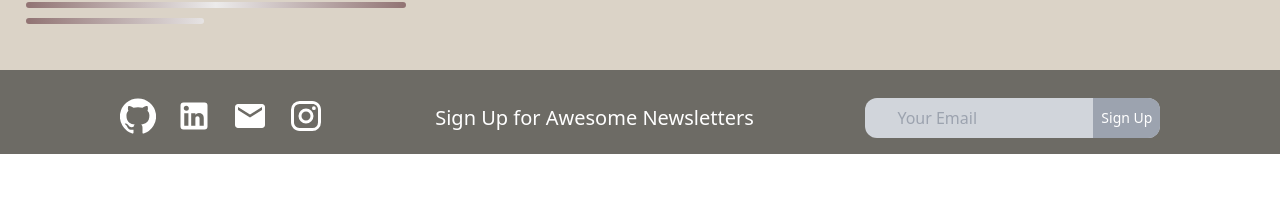
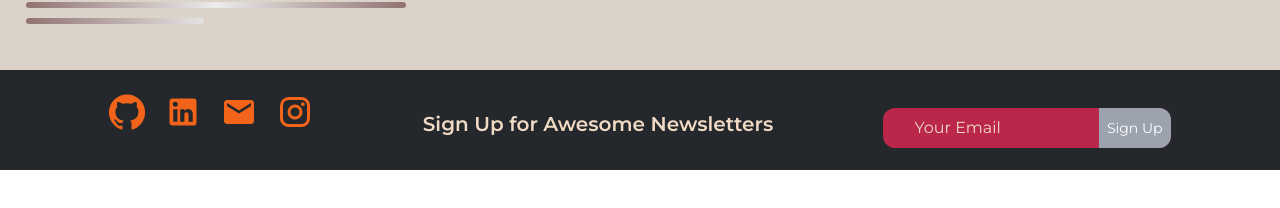
Before and after one commit to zoharkiks/blogtastic, a React (Create React App) app in the folder client/: page /articles/1 in a window 1280 px wide. Shown: the part 166-374 px from the top of the page. Built offline with nearby package versions, Linux system fonts and the light colour scheme; no server answers.

Commit message:
Footer UI 2.0, Fixed Scroll To top

```diff
--- a/client/src/components/Article.js
+++ b/client/src/components/Article.js
@@ -35,9 +35,9 @@ const Article = ({
         /></Link>
         <span
           onClick={fetchCat}
-          className="bg-[#F26419] text-[#F1DAC4] font-semibold text-center rounded-[10px] my-[12px] h-6 w-20  sm:text-xl "
+          className="bg-[#F26419] text-[#F1DAC4] font-semibold text-center rounded-[10px] my-[12px] h-6 w-28  sm:text-xl "
         >
-          <Link to={`/categories/${slugCategory}`}># {category}</Link>
+          <Link to={`/categories/${slugCategory}`}>#{category}</Link>
         </span>
         <h1 className="text-[#F1DAC4] font-bold text-2xl mb-2  sm:text-2xl">
           {title}
@@ -49,12 +49,6 @@ const Article = ({
           {shortDesc}
         </p>
         <h1 className="text-[#F1DAC4] italic text-[18px]  mt-3 sm:text-xl">{dateParser(`${date}`)}</h1>
-
-
-            <span className="text-blue-500 sm:text-lg cursor-pointer">
-              Read More...
-            </span>
-
         </div>
       </div>
   );
--- a/client/src/components/Footer.js
+++ b/client/src/components/Footer.js
@@ -12,11 +12,21 @@ const Footer = () => {
 
   // Show button when page is scorlled upto given distance
   const toggleVisibility = () => {
-    if (window.pageYOffset > 300) {
+    var rootElement = document.documentElement
+    var scrollTotal = rootElement.scrollHeight - rootElement.clientHeight
+    if (window.pageYOffset > 300 &&  window.pageYOffset < scrollTotal - 176) {
       setVisible(true);
     } else {
       setVisible(false);
     }
+  };
+
+  window.onscroll = function (e) {
+    // console.log(window.scrollY);
+
+
+
+
   };
 
   // Set the top cordinate to 0
@@ -33,16 +43,16 @@ const Footer = () => {
   }, []);
 
   return (
-    <div className="footer">
-      <div className="bg-braintree flex flex-col items-center pb-2 p-2 space-y-5 lg:flex-row lg:justify-evenly lg:items-center lg:pb-4">
+    <div className="footer font-montserrat">
+      <div className="bg-[#24272B] flex flex-col items-center py-6 lg:flex-row lg:justify-evenly lg:items-center lg:pb-4">
         {/* Icons */}
-        <div className=" flex justify-center items-center mt-4 space-x-5">
+        <div className=" flex justify-center mb-6 items-center space-x-5">
           <a
             href="https://github.com/zoharkiks/"
             target="_blank"
             rel="noreferrer"
           >
-            <GitHubIcon className="text-white sm:!text-4xl" />
+            <GitHubIcon className="text-[#F26419] !text-3xl sm:!text-4xl" />
           </a>
 
           <a
@@ -50,11 +60,11 @@ const Footer = () => {
             target="_blank"
             rel="noreferrer"
           >
-            <LinkedInIcon className="text-white sm:!text-4xl" />
+            <LinkedInIcon className="text-[#F26419] !text-3xl sm:!text-4xl" />
           </a>
 
           <a href="mailto:zoharkiks">
-            <EmailIcon className="text-white sm:!text-4xl" />
+            <EmailIcon className="text-[#F26419] !text-3xl sm:!text-4xl" />
           </a>
 
           <a
@@ -62,19 +72,19 @@ const Footer = () => {
             target="_blank"
             rel="noreferrer"
           >
-            <InstagramIcon className="text-white sm:!text-4xl" />
+            <InstagramIcon className="text-[#F26419] !text-3xl sm:!text-4xl" />
           </a>
         </div>
         {/* ------------------------- */}
 
-        <span className="text-white mt-3 sm:text-xl">
+        <span className="text-[#F1DAC4] font-bold text-lg   sm:text-xl">
           Sign Up for Awesome Newsletters
         </span>
-        <form action="" className="relative mt-3">
+        <form action="" className="relative mt-2">
           <input
             type="text"
             name=""
-            className="bg-gray-300 rounded-xl pl-4 py-1 outline-none sm:px-8 sm:py-2 lg:mb-0  "
+            className="bg-[#BA274A] text-[#F1DAC4] placeholder-[#F1DAC4] w-72  rounded-xl pl-4 py-1 outline-none sm:px-8 sm:py-2 lg:mb-0  "
             placeholder="Your Email"
           />
           <button
@@ -88,7 +98,7 @@ const Footer = () => {
         {visible ? (
           <ArrowUpwardRoundedIcon
             onClick={scrollToTop}
-            className=" fixed rounded-full right-[20px] bottom-[30px] bg-illusion border-2 border-white h-4 w-4 !text-[2.5rem] sm:!text-[3.5rem] "
+            className=" fixed rounded-full right-[20px] bottom-[30px] bg-[#F26419] border-2 border-[#F1DAC4] h-4 w-4 !text-[2.5rem] sm:!text-[3.5rem] "
           />
         ) : (
           ""
```
